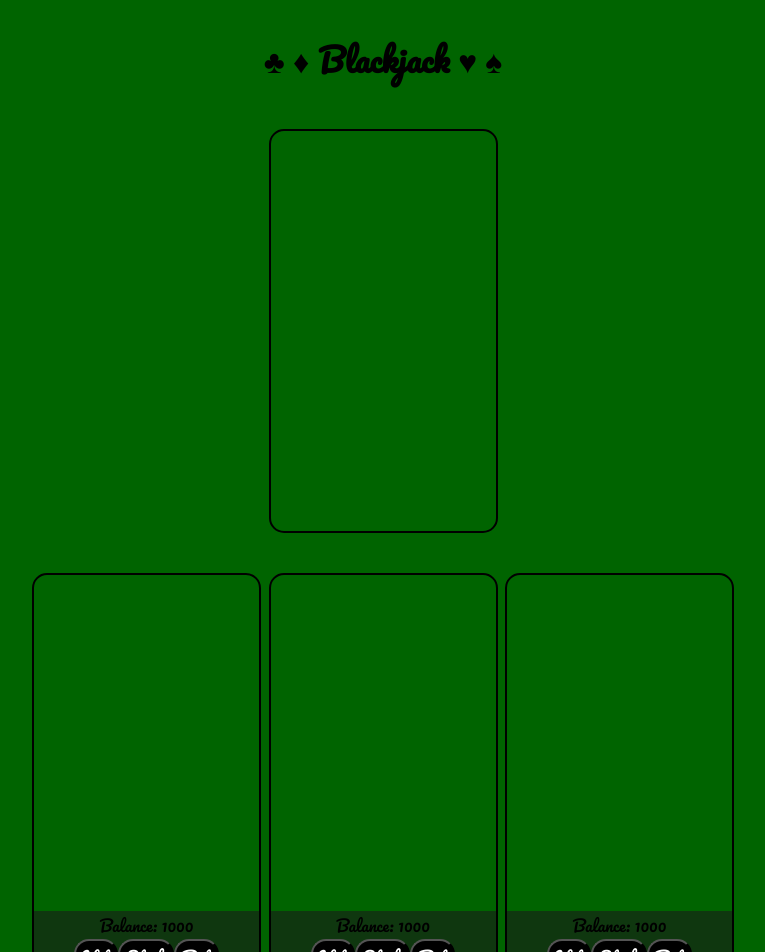
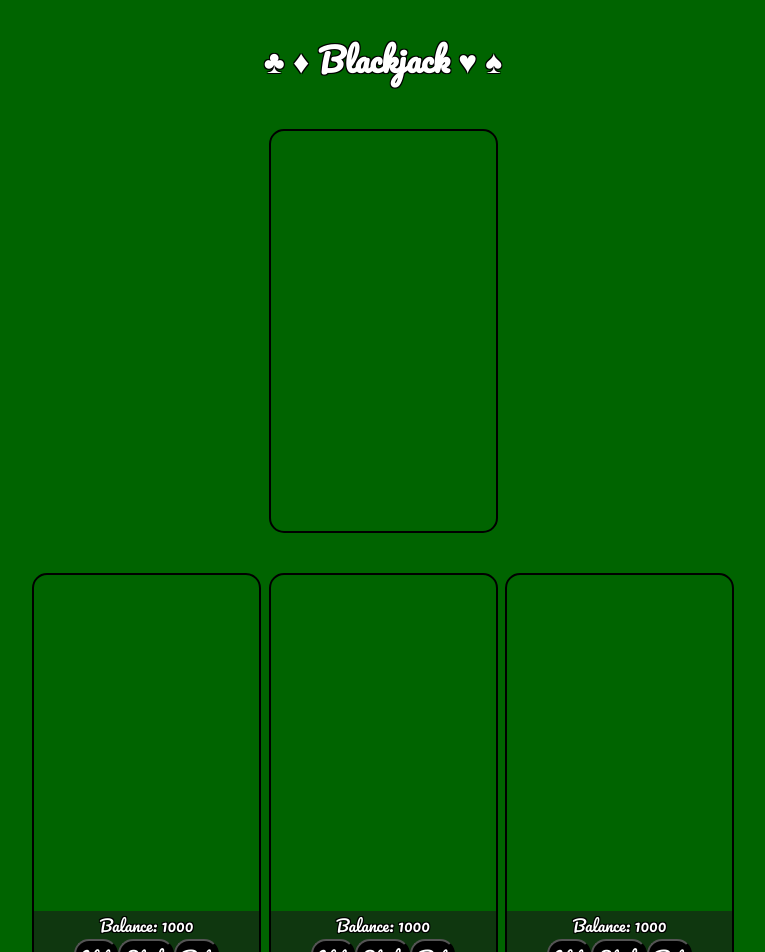
Before and after one commit to ashksmith/blackjack, a React (Create React App) app: page / in a window 1280 px wide. Shown: the top 952 px of the page, without its empty margins (257-1022 px from the left). Built offline with nearby package versions, Linux system fonts and the light colour scheme.

Commit message:
Added a new player status banner

```diff
--- a/src/App.css
+++ b/src/App.css
@@ -2,6 +2,9 @@ body {
   font-family: "Pacifico", cursive;
   padding: 10px;
   background-color: darkgreen;
+  color: white;
+  text-shadow: -1px -1px 0 #000, 1px -1px 0 #000, -1px 1px 0 #000,
+    1px 1px 0 #000;
 }
 
 input {
--- a/src/components/card/card.scss
+++ b/src/components/card/card.scss
@@ -8,6 +8,7 @@
     font-size: 12pt;
     position: relative;
     margin-top: -210px;
+    text-shadow: none;
   }
 
   .card-header {
--- a/src/components/player/player.jsx
+++ b/src/components/player/player.jsx
@@ -15,12 +15,15 @@ class Player extends React.Component {
     // prettier-ignore
     const { id, balance, hand, isBust, isStick, hitFunction, stickFunction, stick, dealer } = this.props;
     const disabled = isBust || isStick ? true : false;
+    const statusText = isBust ? "Bust!" : isStick ? "Stick!" : "";
+    console.log(statusText);
 
     return (
       <div className="player-container">
         <div className="player-controls-container">
-          <div hidden={dealer}>Balance: {balance}</div>
-          <div hidden={dealer}>
+          <div className="player-status">{statusText}</div>
+          <div hidden={dealer || disabled}>Balance: {balance}</div>
+          <div hidden={dealer || disabled}>
             <input
               disabled={disabled}
               type="button"
--- a/src/components/player/player.scss
+++ b/src/components/player/player.scss
@@ -32,6 +32,25 @@
   }
 }
 
+.player-status {
+  display: flex;
+  justify-content: center;
+  align-items: center;
+  background-color: rgba(26, 26, 26, 0.6);
+  position: absolute;
+  width: inherit;
+  margin-bottom: 300px;
+  font-size: 22pt;
+  // Just to keep this on top...
+  z-index: 10000;
+  // Diagonal div
+  -webkit-transform: skewY(-5deg);
+  -moz-transform: skewY(-5deg);
+  -ms-transform: skewY(-5deg);
+  -o-transform: skewY(-5deg);
+  transform: skewY(-5deg);
+}
+
 .player-cards-container {
   padding: 30px;
   flex-direction: column;
```
